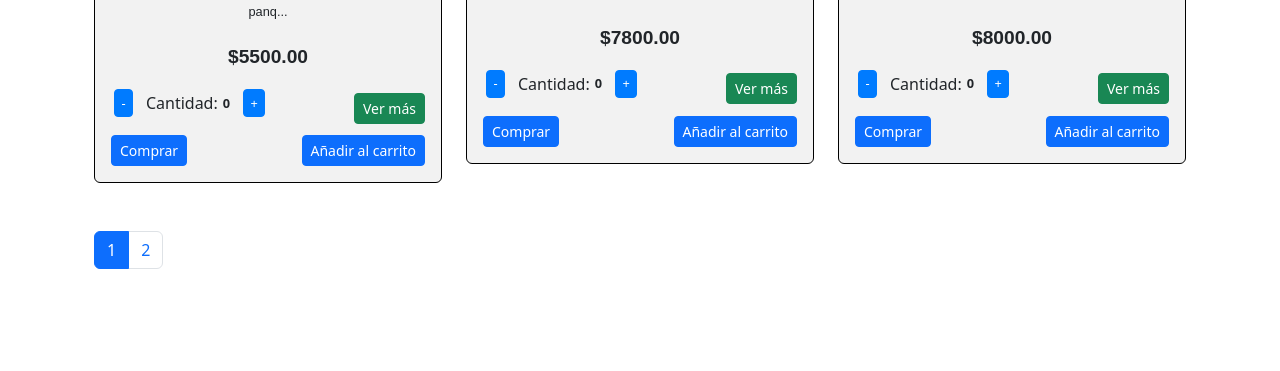
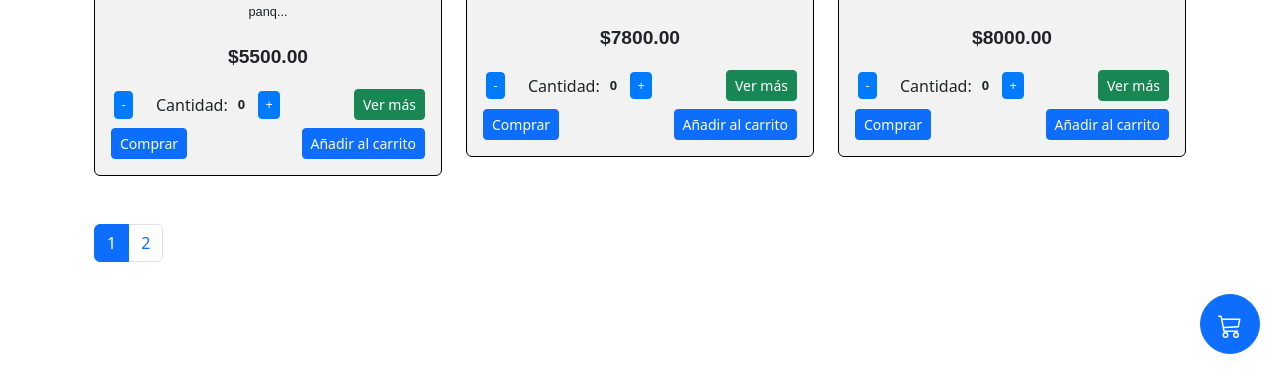
Before and after one commit to Itsmynool/ProyectoWeb, a React (Create React App) app in the folder ArepasApp/: page / in a window 1280 px wide. Shown: the part 426-797 px from the top of the page. Built offline with nearby package versions, Linux system fonts and the light colour scheme; data requests are answered from the project's data file.

Commit message:
adding cart button

```diff
--- a/ArepasApp/package.json
+++ b/ArepasApp/package.json
@@ -13,6 +13,7 @@
     "react-bootstrap": "^2.7.4",
     "react-bootstrap-icons": "^1.10.3",
     "react-dom": "^18.2.0",
+    "react-icons": "^4.8.0",
     "react-router-dom": "^6.11.2",
     "react-scripts": "^5.0.1",
     "react-toastify": "^9.1.3",
--- a/ArepasApp/src/Views/Home.css
+++ b/ArepasApp/src/Views/Home.css
@@ -1,5 +1,6 @@
 .quantity-container {
-    margin-bottom: 10px;
+    display: flex;
+    align-items: center;
   }
 
   .quantity-label {
@@ -13,7 +14,7 @@
     font-weight: bold;
   }
   .quantity-text {
-    margin-right: 5px;
+    margin: 0 10px;
   }
   .quantity-container .quantity-button {
     color: #fff;
@@ -24,12 +25,27 @@
     margin: 0 3px;
   }
   .quantity-text {
-    margin-right: 5px;
+    margin: 0 10px;
   }
   .add-to-cart-button {
     margin-top: 10px;
     width: 100%;
   }
+  .floating-cart-button {
+    position: fixed;
+    bottom: 20px;
+    right: 20px;
+    z-index: 1000;
+  }
+  .home-container {
+    text-align: center;
+  }
+  .cart-icon {
+    font-size: 24px;
+    vertical-align: middle;
+    margin-right: 5px;
+  }
+
 
 
   .quantity-container .quantity-button:hover {
@@ -44,3 +60,6 @@
     margin-top: 10px;
     width: 100%;
   }
+  .modal-footer {
+    justify-content: space-between;
+  }
--- a/ArepasApp/src/Views/Home.js
+++ b/ArepasApp/src/Views/Home.js
@@ -1,5 +1,6 @@
 import React, { useState, useEffect } from 'react';
 import { Container, Row, Col, Card, Button, Pagination, Modal } from 'react-bootstrap';
+import { BsCart3 } from 'react-icons/bs';
 import './Home.css';
 
 export const Home = () => {
@@ -159,6 +160,16 @@ export const Home = () => {
           ))}
       </Pagination>
 
+      <div style={{ position: 'fixed', bottom: '20px', right: '20px' }}>
+        <Button
+          variant="primary"
+          size="lg"
+          style={{ borderRadius: '50%', width: '60px', height: '60px' }}
+        >
+          <BsCart3 style={{ fontSize: '1.5rem' }} />
+        </Button>
+      </div>
+
       <Modal show={showModal} onHide={handleModalClose}>
         {selectedProduct && (
           <>
```
Also changed, not shown: 1 other file (tests, documents, lock files or other folders).
